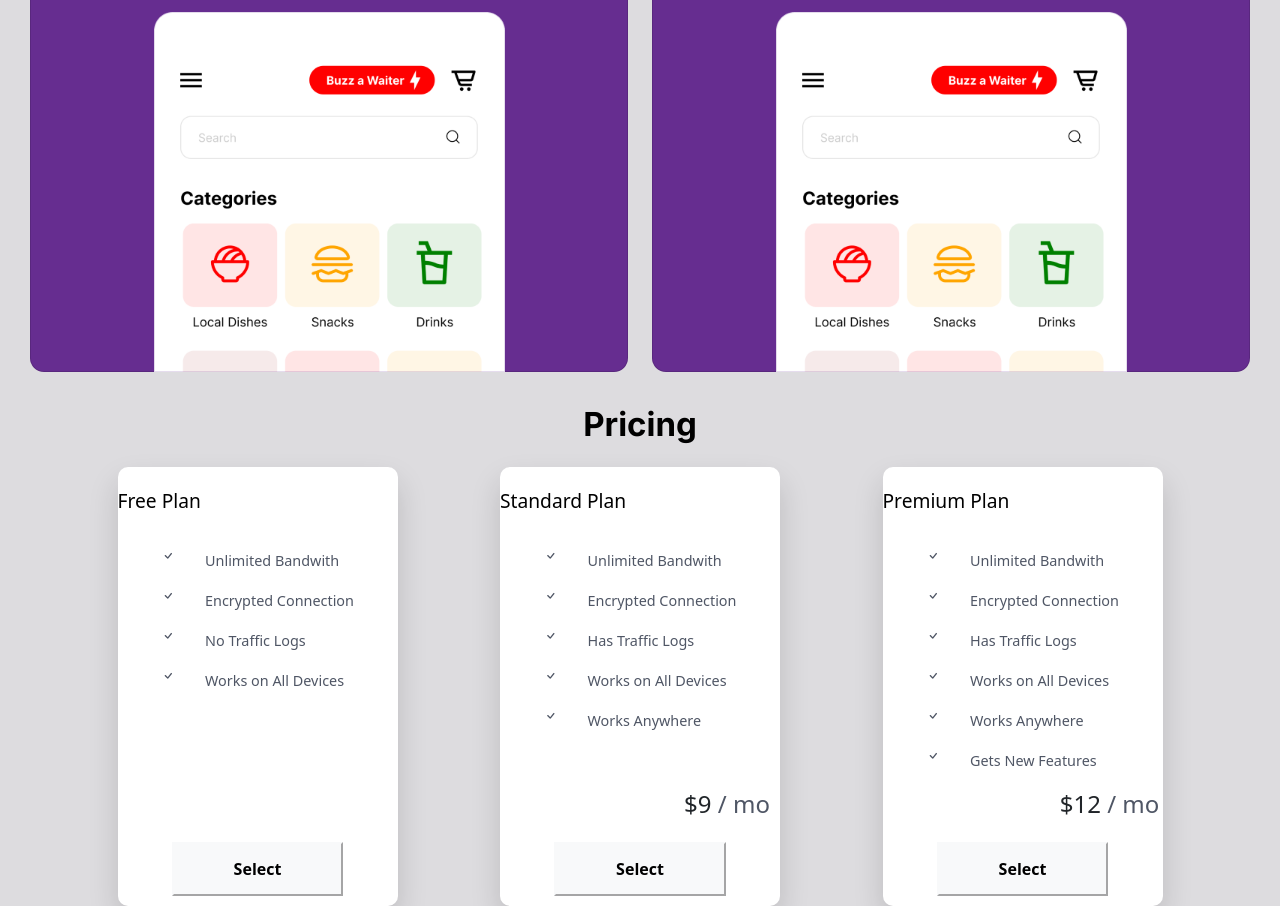
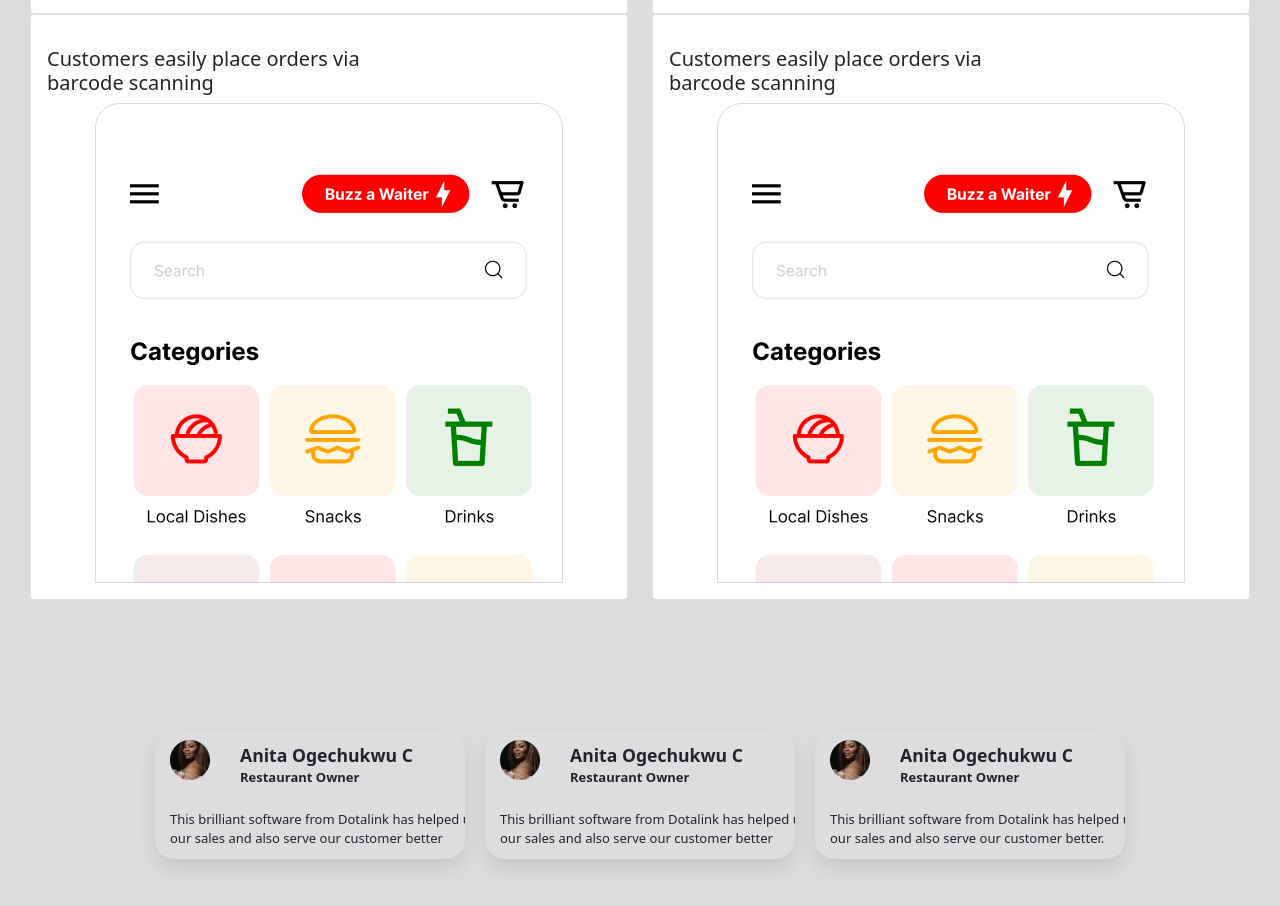
Before and after one commit to techtheo/projectcss, a plain HTML site: page index.html in a window 1280 px wide. Shown: the part 1516-2422 px from the top of the page. Drawn offline with nearby package versions, Linux system fonts and the light colour scheme.

Commit message:
testimonials

```diff
--- a/index.css
+++ b/index.css
@@ -111,251 +111,116 @@ color: #000000;
 }
 
 
+/************ Testimonials ************/
 
+/* .wrapper {
+  margin: 0 auto;
+  max-width: 1152px;
+} */
 
- /************ Plans ************/
-
- .plans {
-  padding-top: 80px;
+.testimonial-text {
+  margin-top: 50px;
 }
 
-.plans-list {
+.testimonial-items {
   display: flex;
-  justify-content: space-evenly;
+  flex-wrap: wrap; /* Ensures items wrap to the next line if there's not enough space */
+  justify-content: center; /* Centers items horizontally */
+  margin-top: 60px;
+  padding-bottom: 20px;
+  padding: 70px;
+  gap: 20px;
+  height: 240px;
  }
 
-.plans-text {
-  margin-bottom: 60px;
+.testimonial-item {
+  width: calc(50% - 25px); /* Ensures two items per row with some spacing */
+  margin-bottom: 25px; /* Adds vertical spacing between items */
+  max-width: 310px; /* Limits maximum width of each item */
+  padding: 10px 15px 10px 15px;
+
 }
 
-.plan {
-  background: #fff;
-  width: 280px;
-  padding: 20px 0 10px;
-  border-radius: 10px;
-  display: flex;
-  flex-direction: column;
-  align-content: flex-start;
-  box-shadow: 0 10px 20px rgba(0, 0, 0, 0.1);
-  /* transition: transform 0.3
+@media (max-width: 768px) {
+  .testimonial-item {
+    width: 100%; /* Full width on smaller screens */
+    margin-right: 0;
+  }
 }
 
-.plan:hover {
-  border: 1px solid #f53838;
-  /* transform: scale(1.03) rotateY(180deg);  */
-  box-shadow: 0 15px 30px rgba(0, 0, 0, 0.15); /* Adjust shadow on hover */
+@media (min-width: 992px) {
+  .testimonial-item {
+    width: calc(33.33% - 25px); /* Three items per row on larger screens */
+  }
 }
 
-/* @keyframes spin {
-  0% {
-    transform: rotateY(0deg);
+.testimonial-item {
+  /* border: 2px solid #f53838; */
+  /* border: 1px solid #4f5665; */
+  box-shadow: 0 10px 20px rgba(0, 0, 0, 0.1);
+  border-radius: 20px;
+  overflow: hidden; /* Ensures the border-radius clips the inner content */
+  /* position: relative; */
 }
-  100% {
-    transform: rotateY(360deg);
-  }
-} */
-
-.plan:hover {
-  animation: spin 0.5s ease-in-out forwards;
-}
-/* .plan-img-ctr {
-  width: 145px;
-  margin: 0 auto;
-} */
-
-.plan-type {
-  color: black;
-  font-weight: 500;
-  /* text-align: center; */
-  font-size: 1.2rem;
-  /* margin-top: 30px; */
-  margin-bottom: 0px;
-}
-
-.plan-features {
-  padding-left: 0;
-  margin: 30px auto 0;
-}
-
-.plan-feature-item {
-  display: flex;
-  align-items: center;
-  margin-bottom: 10px;
-  color: #4f5665;
-  line-height: 30px;
-  font-size: 0.9rem;
-}
-
-.plan-feature-item span {
-  width: 24px;
-  height: 24px;
-  display: inline-block;
-  margin-right: 20px;
-}
-
-.plan-select {
-  margin-top: auto;
-}
-
-.plan-price {
-  font-weight: 500;
-  text-align: center;
-  font-size: 1.5rem;
-  color: var(--text-color-dark);
-}
-
-.plan-price span {
-  color: #4f5665;
-  font-weight: normal;
-}
-
-.plan-select-btn {
-  /* border: 2px solid #f53838; */
-  font-size: 1rem;
-  font-weight: bold;
-  padding: 13px 60px;
-  display: block;
-  margin: 20px auto 0;
-}
-/*
-#premium-plan {
-  border: 2px solid #f53838;
-} */
 
 
 
 
-   /* Responsiveness */
-
-/*########### Laptop ###########*/
-
-@media (max-width: 1024px) {
 
 
-  /************ Plans ************/
-
-  .plan {
-    margin: 0 15px;
-  }
-
-
+.person-info {
+  position: relative; /* Ensure content is above the pseudo-element */
+  z-index: 1; /* Lift content above the overlay */
 }
 
 
 
-/*########### Tablet ###########*/
 
-@media (max-width: 768px) {
-  /************ Global Styles ************/
-  .sec-4 {
-    margin-top: -165px;
+.person-icon-ctr {
+  width: 50px;
+  height: 50px;
+  margin-right: 20px;
 }
 
-  /************ Plans ************/
-
-  .plan {
-    margin: 0;
+.person-icon-ctr img{
+  width: 40px;
+  display: block !important;
 }
 
-  #free-plan {
-    border-top-right-radius: 0;
-    border-bottom-right-radius: 0;
-  }
-
-  #standard-plan {
-    border-left: none;
-    border-right: none;
-    border-radius: 0;
-  }
-
-  #premium-plan {
-    border-top-left-radius: 0;
-    border-bottom-left-radius: 0;
-  }
-
-}
-
-@media (max-width: 670px) {
-  /************ Plans ************/
-
-  .plans-list {
-    flex-direction: column;
+.person-info-rating {
+  display: flex;
   align-items: center;
 }
 
-  .plan {
-    margin-bottom: 50px;
+.person-info {
+  display: flex;
+  align-items: center;
 }
 
-  #free-plan {
-    border-top-right-radius: 10px;
-    border-bottom-right-radius: 10px;
+.person-name {
+  margin: 0;
+  color: var(--text-color-dark);
+  font-size: 1.1rem;
+  font-weight: bolder;
+  display: block !important;
 }
 
-  #standard-plan {
-    border-left: 2px solid #dddddd;
-    border-right: 2px solid #dddddd;
-    border-radius: 10px;
-  }
-
-  #premium-plan {
-    border-top-left-radius: 10px;
-    border-bottom-left-radius: 10px;
-  }
+.person-post {
+  margin: 0;
+  color: var(--text-color-dark);
+  font-size: 13px;
+  font-weight: bolder;
 }
 
 
 
-/*########### Mobile Medium ###########*/
 
-@media (max-width: 376px) {
-  /************ Global Styles ************/
-
-  .sub-heading {
-    font-size: 1.9rem;
+.person-testimonial {
+  margin-top: 20px;
 }
 
-  /************ Plans ************/
-
-  .plan {
-    width: auto;
-    padding: 50px 40px 50px;
+.person-testimonial p {
+  color: var(--text-color-dark);
+  margin: 0;
+  font-size: small;
 }
-
-}
-
-/*########### Mobile Small ###########*/
-
-@media (max-width: 321px) {
-  /************ Global Styles ************/
-
-  .section-text {
-    padding: 0 20px;
-  }
-  /************ Plans ************/
-
-  .plan {
-    width: auto;
-    padding: 50px 25px 50px;
-  }
-
-
-}
-.cards{
-  background: #662d90 !important;
-  border-radius: 14px !important;
-  justify-content: center !important;
-  align-items: center !important;
-  width: 100% !important;
-  height: 96.5% !important;
-}
-.card .card-titles {
-  text-align: center !important;
-  color: white !important;
-  font-weight: 700 !important;
-  font-size: 17px !important;
-}
-.img-center img {
-  width: 75% !important;
-  margin-top: 30px !important;
-}
--- a/index.html
+++ b/index.html
@@ -1,76 +1,42 @@
 <html lang="en">
+
 <head>
   <meta charset="UTF-8" />
   <meta http-equiv="X-UA-Compatible" content="IE=edge" />
   <meta name="viewport" content="width=device-width, initial-scale=1.0" />
   <title>About Us</title>
   <link rel="stylesheet" href="index.css" />
-    <link
-      href="https://cdn.jsdelivr.net/npm/bootstrap@5.3.3/dist/css/bootstrap.min.css"
-      rel="stylesheet"
-      integrity="sha384-QWTKZyjpPEjISv5WaRU9OFeRpok6YctnYmDr5pNlyT2bRjXh0JMhjY6hW+ALEwIH"
-      crossorigin="anonymous"
-    />
-    <link
-      rel="stylesheet"
-      href="https://maxcdn.bootstrapcdn.com/bootstrap/4.5.2/css/bootstrap.min.css"
-    />
+  <link href="https://cdn.jsdelivr.net/npm/bootstrap@5.3.3/dist/css/bootstrap.min.css" rel="stylesheet"
+    integrity="sha384-QWTKZyjpPEjISv5WaRU9OFeRpok6YctnYmDr5pNlyT2bRjXh0JMhjY6hW+ALEwIH" crossorigin="anonymous" />
+  <link rel="stylesheet" href="https://maxcdn.bootstrapcdn.com/bootstrap/4.5.2/css/bootstrap.min.css" />
   <link rel="stylesheet" href="https://cdn.jsdelivr.net/npm/bootstrap-icons@1.11.3/font/bootstrap-icons.min.css">
-    <sript
-      src="https://stackpath.bootstrapcdn.com/bootstrap/4.5.2/css/bootstrap.min.css"
-    ></sript>
-    <link
-      rel="stylesheet"
-      href="https://cdn.jsdelivr.net/npm/bootstrap@4.6.2/dist/css/bootstrap.min.css"
-      integrity="sha384-xOolHFLEh07PJGoPkLv1IbcEPTNtaed2xpHsD9ESMhqIYd0nLMwNLD69Npy4HI+N"
-      crossorigin="anonymous"
-    />
-    <script
-      src="https://cdn.jsdelivr.net/npm/jquery@3.5.1/dist/jquery.slim.min.js"
+  <sript src="https://stackpath.bootstrapcdn.com/bootstrap/4.5.2/css/bootstrap.min.css"></sript>
+  <link rel="stylesheet" href="https://cdn.jsdelivr.net/npm/bootstrap@4.6.2/dist/css/bootstrap.min.css"
+    integrity="sha384-xOolHFLEh07PJGoPkLv1IbcEPTNtaed2xpHsD9ESMhqIYd0nLMwNLD69Npy4HI+N" crossorigin="anonymous" />
+  <script src="https://cdn.jsdelivr.net/npm/jquery@3.5.1/dist/jquery.slim.min.js"
     integrity="sha384-DfXdz2htPH0lsSSs5nCTpuj/zy4C+OGpamoFVy38MVBnE+IbbVYUew+OrCXaRkfj"
-      crossorigin="anonymous"
-    ></script>
-    <script
-      src="https://cdn.jsdelivr.net/npm/bootstrap@4.6.2/dist/js/bootstrap.bundle.min.js"
+    crossorigin="anonymous"></script>
+  <script src="https://cdn.jsdelivr.net/npm/bootstrap@4.6.2/dist/js/bootstrap.bundle.min.js"
     integrity="sha384-Fy6S3B9q64WdZWQUiU+q4/2Lc9npb8tCaSX9FK7E8HnRr0Jz8D6OP9dO5Vg3Q9ct"
-      crossorigin="anonymous"
-    ></script>
-    <link
-      href="https://fonts.googleapis.com/css?family=Inter:400,500,600,700,800,900"
-      rel="stylesheet"
-    />
-    <link
-      href="https://cdn.jsdelivr.net/npm/bootstrap@5.0.2/dist/css/bootstrap.min.css"
-      rel="stylesheet"
-    />
+    crossorigin="anonymous"></script>
+  <link href="https://fonts.googleapis.com/css?family=Inter:400,500,600,700,800,900" rel="stylesheet" />
+  <link href="https://cdn.jsdelivr.net/npm/bootstrap@5.0.2/dist/css/bootstrap.min.css" rel="stylesheet" />
   <!-- <script src="https://cdn.jsdelivr.net/npm/bootstrap@5.0.2/dist/js/bootstrap.bundle.min.js"></script> -->
-    <link
-      rel="stylesheet"
-      href="https://cdn.jsdelivr.net/npm/bootstrap-icons@1.8.3/font/bootstrap-icons.css"
-    />
+  <link rel="stylesheet" href="https://cdn.jsdelivr.net/npm/bootstrap-icons@1.8.3/font/bootstrap-icons.css" />
 </head>
+
 <body>
   <div class="containers-fluid">
     <nav class="navbar navbar-expand-lg navbar-light">
       <a class="navbar-brand" href="#">
         <img src="assets/Branding Dota link 1.png" alt="Logo" />
       </a>
-        <button
-          class="navbar-toggler"
-          type="button"
-          data-toggle="collapse"
-          data-target="#navbarNav"
-          aria-controls="navbarNav"
-          aria-expanded="false"
-          aria-label="Toggle navigation"
-        >
+      <button class="navbar-toggler" type="button" data-toggle="collapse" data-target="#navbarNav"
+        aria-controls="navbarNav" aria-expanded="false" aria-label="Toggle navigation">
         <span class="navbar-toggler-icon"></span>
       </button>
 
-        <div
-          class="collapse navbar-collapse justify-content-between"
-          id="navbarNav"
-        >
+      <div class="collapse navbar-collapse justify-content-between" id="navbarNav">
         <!-- Navbar Links -->
         <ul class="navbar-nav mx-auto">
           <li class="nav-item">
@@ -118,7 +84,7 @@
           </div>
         </div>
       </div>
-        <div class="col-md-6 col-lg-3 mb-4">
+      <div class="col-md-6 col-lg-3 col-sm-12 mb-4">
         <div class="card bg-light">
           <div class="card-body text-center">
             <h5 class="card-title">Efficient Service</h5>
@@ -129,7 +95,7 @@
           </div>
         </div>
       </div>
-        <div class="col-md-6 col-lg-3 mb-4">
+      <div class="col-md-6 col-lg-3 col-sm-12 mb-4">
         <div class="card bg-light">
           <div class="card-body text-center">
             <h5 class="card-title">Simplified Management</h5>
@@ -140,7 +106,7 @@
           </div>
         </div>
       </div>
-        <div class="col-md-6 col-lg-3 mb-4">
+      <div class="col-md-6 col-lg-3 col-sm-12 mb-4">
         <div class="card bg-light">
           <div class="card-body text-center">
             <h5 class="card-title">Enhanced Customer Experience</h5>
@@ -198,100 +164,73 @@
         </div>
       </div>
     </div>
-      <div class="header">
-        <h2>Pricing</h2>
-
+   <div class="testimonials">
+    <section id="testimonials" class="testimonials">
+      <div class="testimonials-slider">
+        <div class="testimonial-items">
+          <div class="testimonial-item selected">
+            <div class="person-info-rating">
+              <div class="person-info">
+                <div class="person-icon-ctr">
+                  <img src="Ellipse 6.png" />
                 </div>
-          <div class="plans-list">
-            <div id="free-plan" class="plan">
-
-              <p class="plan-type">Free Plan</p>
-              <ul class="plan-features">
-                <li class="plan-feature-item">
-                  <span><i class="bi bi-check"></i></span>Unlimited
-                  Bandwith
-                </li>
-                <li class="plan-feature-item">
-                  <span><i class="bi bi-check"></i></span>Encrypted
-                  Connection
-                </li>
-                <li class="plan-feature-item">
-                  <span><i class="bi bi-check"></i></span>No Traffic Logs
-                </li>
-                <li class="plan-feature-item">
-                  <span><i class="bi bi-check"></i></span>Works on All
-                  Devices
-                </li>
-              </ul>
-              <div class="plan-select">
-                <button class="btn-light plan-select-btn">Select</button>
-              </div>
-            </div>
-            <div id="standard-plan" class="plan">
-
-              <p class="plan-type">Standard Plan</p>
-              <ul class="plan-features">
-                <li class="plan-feature-item">
-                  <span><i class="bi bi-check"></i></span>Unlimited
-                  Bandwith
-                </li>
-                <li class="plan-feature-item">
-                  <span><i class="bi bi-check"></i></span>Encrypted
-                  Connection
-                </li>
-                <li class="plan-feature-item">
-                  <span><i class="bi bi-check"></i></span>Has Traffic
-                  Logs
-                </li>
-                <li class="plan-feature-item">
-                  <span><i class="bi bi-check"></i></span>Works on All
-                  Devices
-                </li>
-                <li class="plan-feature-item">
-                  <span><i class="bi bi-check"></i></span>Works Anywhere
-                </li>
-              </ul>
-              <div class="plan-select">
-                <p class="plan-price">$9<span> / mo</span></p>
-                <button class="btn-light plan-select-btn">Select</button>
-              </div>
-            </div>
-            <div id="premium-plan" class="plan">
-
-              <p class="plan-type">Premium Plan</p>
-              <ul class="plan-features">
-                <li class="plan-feature-item">
-                  <span><i class="bi bi-check"></i></span>Unlimited
-                  Bandwith
-                </li>
-                <li class="plan-feature-item">
-                  <span><i class="bi bi-check"></i></span>Encrypted
-                  Connection
-                </li>
-                <li class="plan-feature-item">
-                  <span><i class="bi bi-check"></i></span>Has Traffic
-                  Logs
-                </li>
-                <li class="plan-feature-item">
-                  <span><i class="bi bi-check"></i></span>Works on All
-                  Devices
-                </li>
-                <li class="plan-feature-item">
-                  <span><i class="bi bi-check"></i></span>Works Anywhere
-                </li>
-                <li class="plan-feature-item">
-                  <span><i class="bi bi-check"></i></span>Gets New
-                  Features
-                </li>
-              </ul>
-              <div class="plan-select">
-                <p class="plan-price">$12<span> / mo</span></p>
-                <button class="btn-light plan-select-btn">Select</button>
+                <div class="person-info-text">
+                  <p class="person-name">Anita Ogechukwu C </p>
+                  <p class="person-post">Restaurant Owner</p>
                 </div>
               </div>
             </div>
+            <div class="person-testimonial">
+              <p>This brilliant software from Dotalink has helped us better
+                take accounts of our sales and also serve our customer
+                better</p>
+            </div>
+          </div>
+          <div class="testimonial-item">
+            <div class="person-info-rating">
+              <div class="person-info">
+                <div class="person-icon-ctr">
+                  <img src="Ellipse 6.png" />
+                </div>
+                <div class="person-info-text">
+                  <p class="person-name">Anita Ogechukwu C </p>
+                  <p class="person-post">Restaurant Owner</p>
+                </div>
+              </div>
+            </div>
+            <div class="person-testimonial">
+              <p>This brilliant software from Dotalink has helped us better
+                take accounts of our sales and also serve our customer
+                better</p>
+            </div>
+          </div>
+          <div class="testimonial-item">
+            <div class="person-info-rating">
+              <div class="person-info">
+                <div class="person-icon-ctr">
+                  <img src="Ellipse 6.png" />
+                </div>
+                <div class="person-info-text">
+                  <p class="person-name">Anita Ogechukwu C </p>
+                  <p class="person-post">Restaurant Owner</p>
+                </div>
+              </div>
+            </div>
+            <div class="person-testimonial">
+              <p>This brilliant software from Dotalink has helped us better
+                take accounts of our sales and also serve our customer
+                better.</p>
+            </div>
+          </div>
+        </div>
+
+      </div>
+    </section>
+   </div>
 </body>
+
 </html>
 </div>
 </body>
+
 </html>
```
Also changed, not shown: Ellipse 6.png (added). Lines whose indentation alone changed are shown as unchanged.
